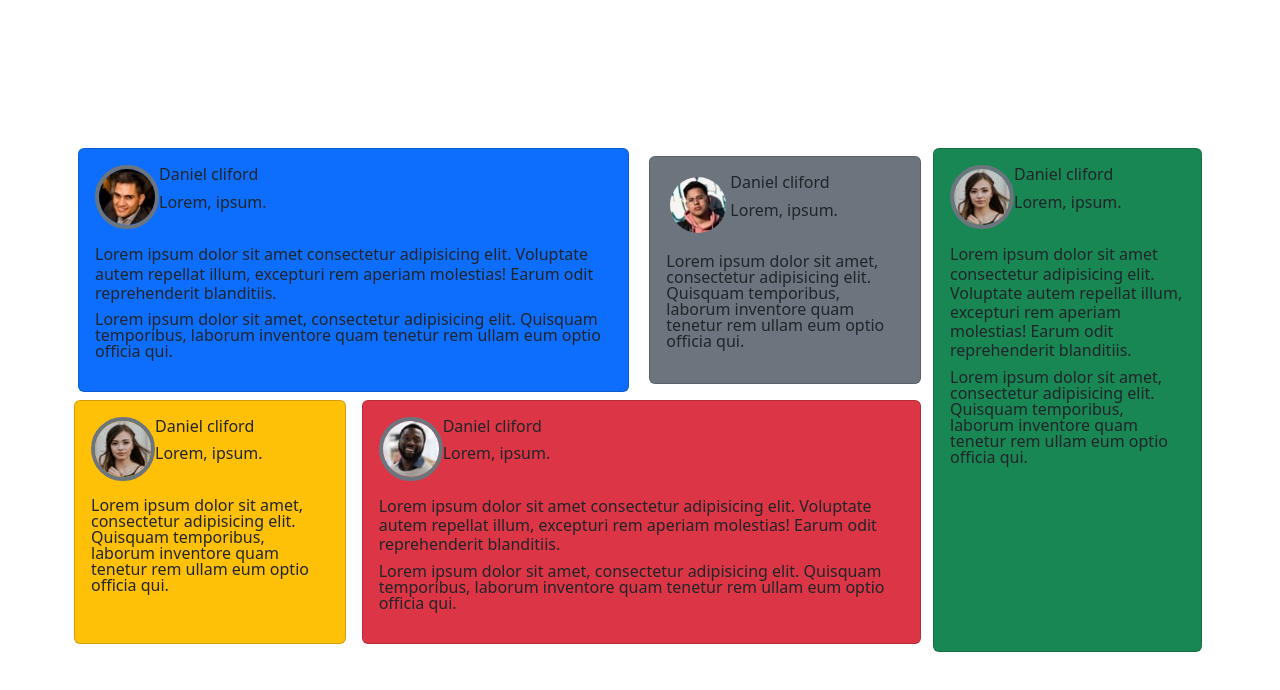
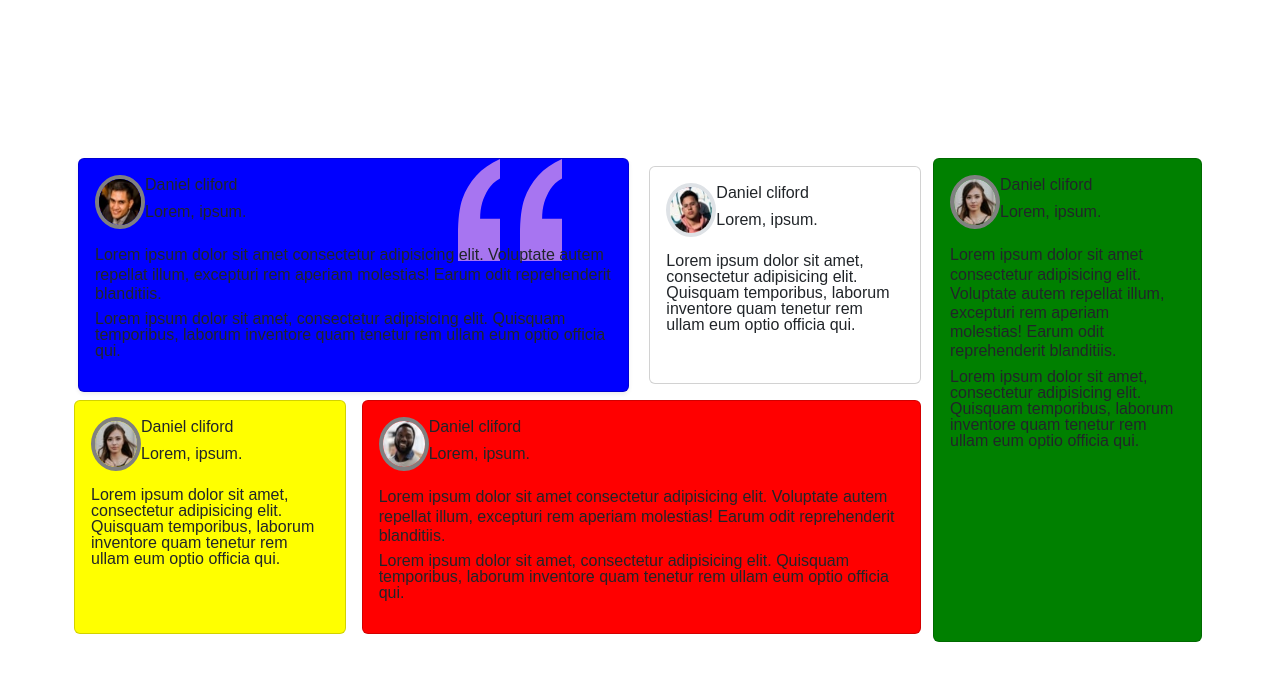
Before and after one commit to andrus3276/boostrap5, a website: page index.html in a window 1280 px wide. Drawn offline with Linux system fonts and the light colour scheme.

Commit message:
terminamos chllenge

```diff
--- a/index.html
+++ b/index.html
@@ -3,16 +3,12 @@
 <head>
     <meta charset="UTF-8">
     <meta name="viewport" content="width=device-width, initial-scale=1.0">
+    <link rel="preconnect" href="https://fonts.googleapis.com">
+    <link rel="preconnect" href="https://fonts.gstatic.com" crossorigin>
+    <link href="https://fonts.googleapis.com/css2?family=Roboto:wght@100;300;400;700;900&display=swap" rel="stylesheet">
    <link rel="stylesheet" href="./sass/custom.css">
-    <title>Document</title>
+    <title>boostrap5</title>
 </head>
-<style>
-    @media (min-width: 992px) {
-        .alto-100{
-            height: 100vh;
-        }
-     }
-</style>
 <body>
     <main class="container d-flex d-flex align-items-center d-flex justify-content-center alto-100">
         <div class="row">
@@ -20,7 +16,7 @@
             <div class="col-12 col-lg-9 p-2 ">
                 <div class="row">
                     <div class=" col-12 col-lg-8 ">
-                       <article class="card h-100 bg-primary">
+                       <article class="card h-100 bg-primary fondo-card shadow-sm ">
                         <div class="card-body">
                             <div class="d-flex mb-3">
                                 <img src="images/image-daniel.jpg" alt="" class="rounded-circle border border-secondary border border-4 ">
@@ -40,10 +36,10 @@
                        </article>
                     </div>
                     <div class="col-12 col-lg-4 p-2 ">
-                        <article class="card h-100 bg-secondary">
+                        <article class="card h-100 bg-secondaryshadow-sm ">
                             <div class="card-body">
                                 <div class="d-flex mb-3">
-                                    <img src="images/image-patrick.jpg" alt="" class="rounded-circle border border-secondary border border-4 ">
+                                    <img src="images/image-patrick.jpg" alt="" class="rounded-circle border border-pink border border-4 ">
                                     <div>
                                         <h6 class="h6">Daniel cliford</h6>
                                         <p class="h6">Lorem, ipsum.</p>
--- a/package.json
+++ b/package.json
@@ -4,8 +4,8 @@
   "description": "",
   "main": "index.js",
   "scripts": {
-    "test": "echo \"Error: no test specified\" && exit 1"
-  },
+    "construir":"purgecss --css css/custom.css --content index.html -o css/pequeno.css"
+     },
   "keywords": [],
   "author": "",
   "license": "ISC",
--- a/sass/custom.scss
+++ b/sass/custom.scss
@@ -1 +1,26 @@
+
+
+
+$font-family-sans-serif:'Barlow Semi Condensed', sans-serif;
+@media (min-width: 992px) {
+    .alto-100{
+        height: 100vh;
+    }
+ }
+ $primary:  blue;
+$secondary:  gray;
+$success:   green ;
+$warning:   yellow ;
+$danger:     red ;
+
+.d-flex img{
+    width: 50px;
+}
+
+.fondo-card{
+    background-image: url("../images/bg-pattern-quotation.svg");
+    background-repeat: no-repeat;
+    background-position: 85% top;
+
+}
 @import "../node_modules/bootstrap/scss/bootstrap";
```
Also changed, not shown: sass/custom.css, 1 other file.
